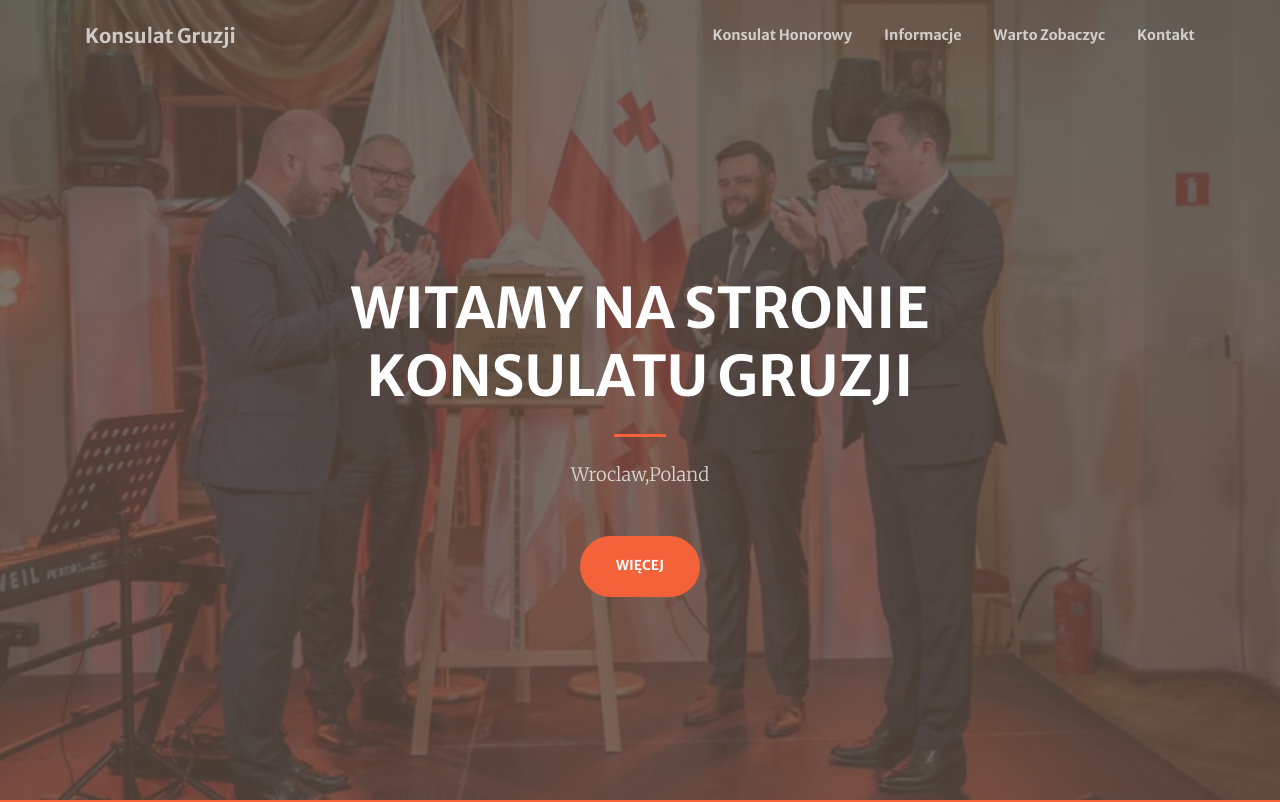
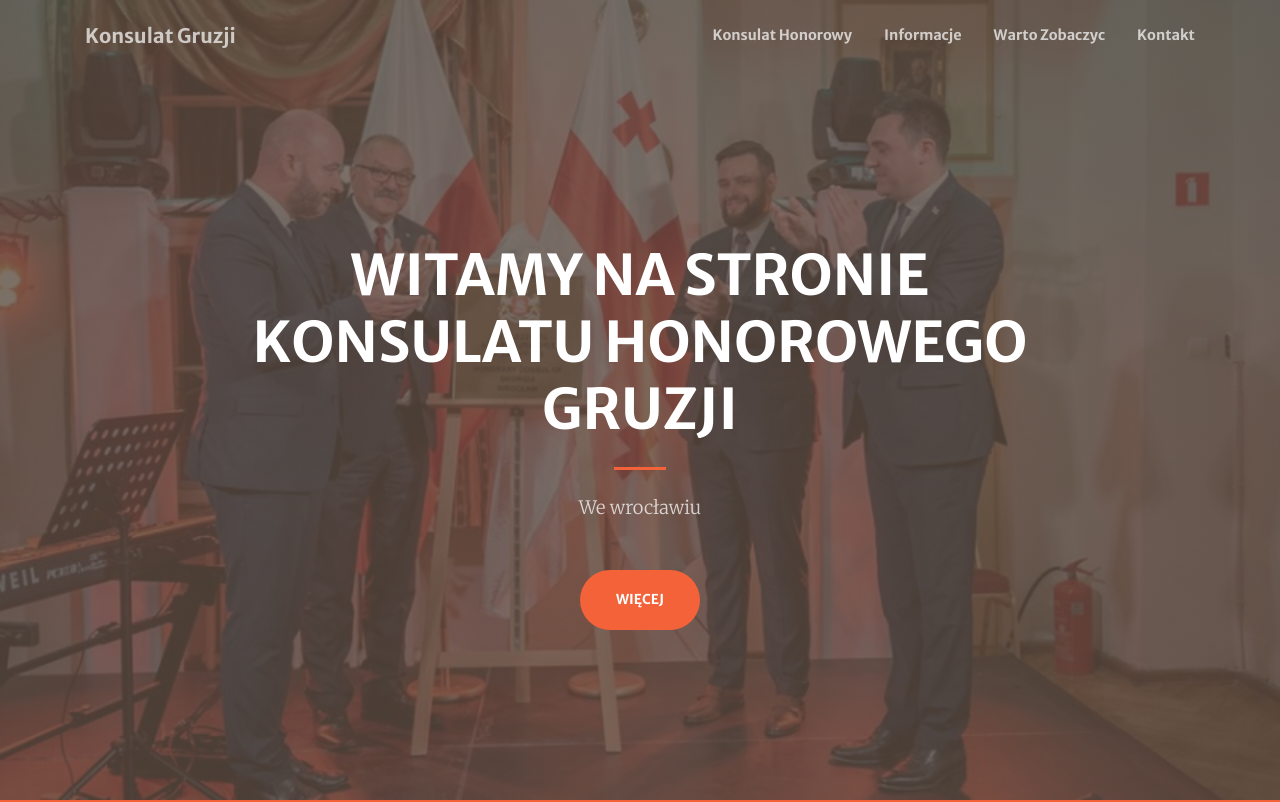
Before and after one commit to av111to/newpage, a website with bundled scripts: page index.html in a window 1280 px wide. Shown: the top 802 px of the page. Built offline with nearby package versions, Linux system fonts and the light colour scheme.

Commit message:
Update index.html

```diff
--- a/index.html
+++ b/index.html
@@ -58,11 +58,11 @@
     <div class="container h-100">
       <div class="row h-100 align-items-center justify-content-center text-center">
         <div class="col-lg-10 align-self-end">
-          <h1 class="text-uppercase text-white font-weight-bold">Witamy na stronie Konsulatu Gruzji</h1>
+          <h1 class="text-uppercase text-white font-weight-bold">Witamy na stronie Konsulatu Honorowego Gruzji</h1>
           <hr class="divider my-4">
         </div>
         <div class="col-lg-8 align-self-baseline">
-          <p class="text-white-75 font-weight-light mb-5">Wroclaw,Poland</p>
+          <p class="text-white-75 font-weight-light mb-5">We wrocławiu</p>
           <a class="btn btn-primary btn-xl js-scroll-trigger" href="#about">więcej</a>
         </div>
       </div>
```
